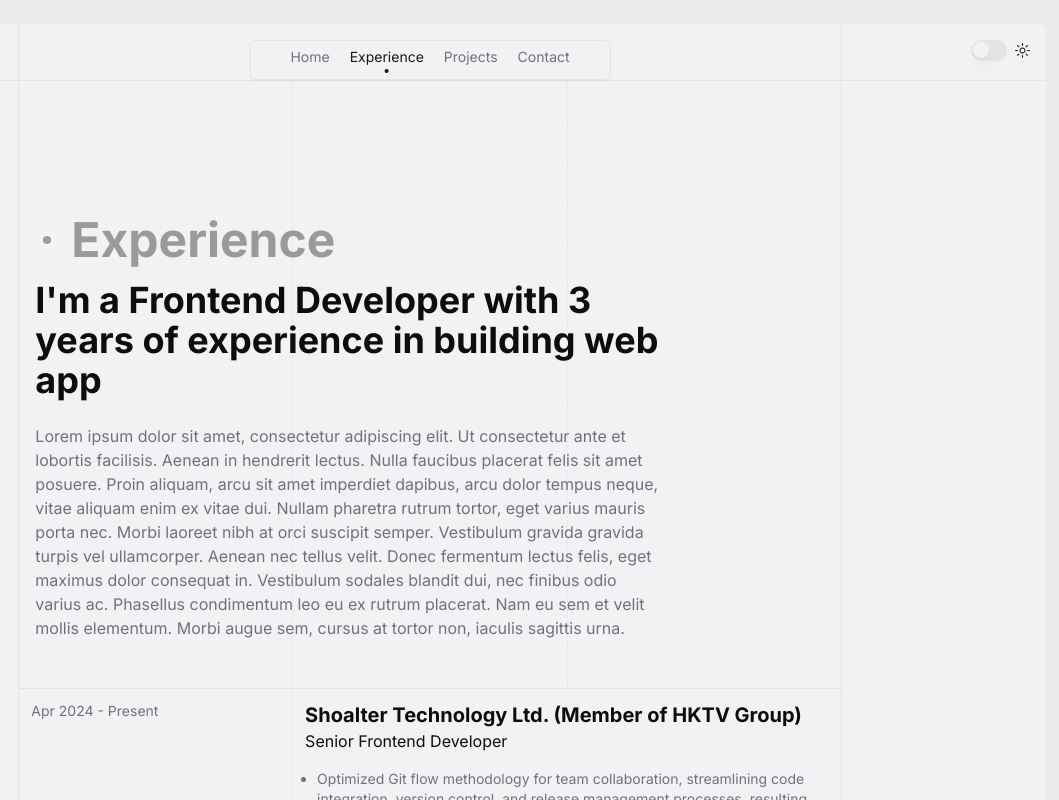
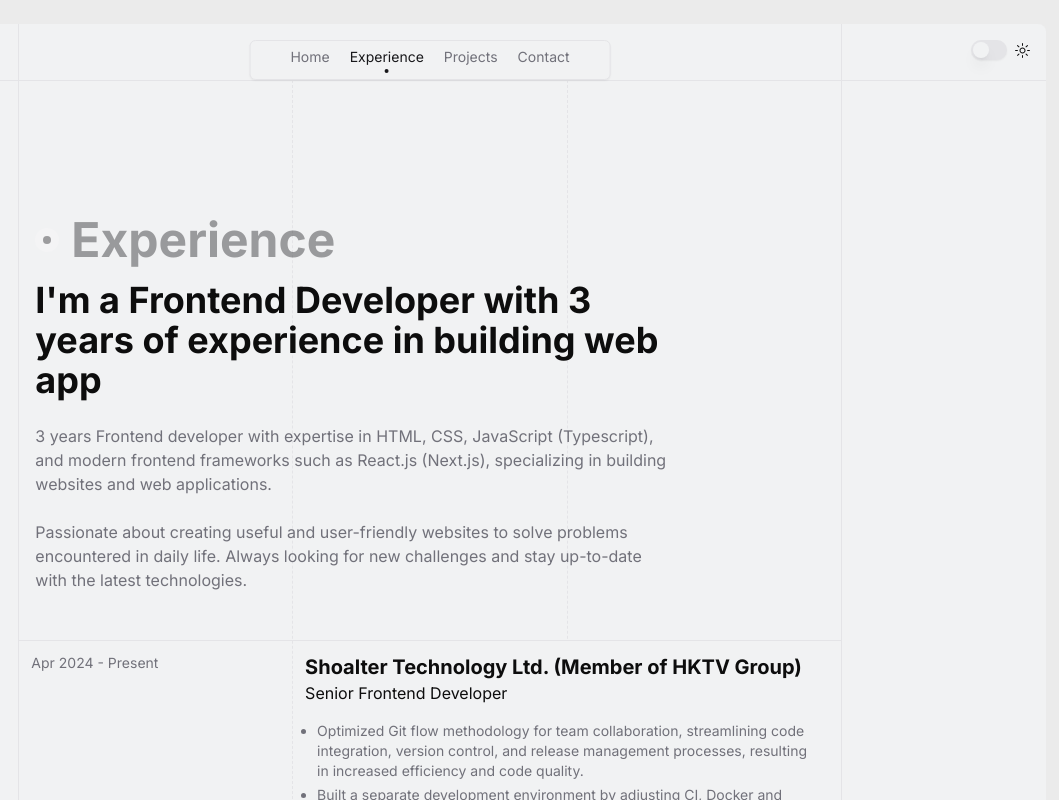
Before and after one commit to tsungyu927/tsungyu927.github.io, a Next.js app: page /experience in a window 1280 px wide. Shown: the top 800 px of the page, without its empty margins (210-1269 px from the left). Built offline with nearby package versions, Linux system fonts and the light colour scheme.

Commit message:
docs: update description of experience page

```diff
--- a/app/experience/page.tsx
+++ b/app/experience/page.tsx
@@ -13,9 +13,12 @@ export default function Experience() {
         <div className="px-4 mb-12">
           <Header>Experience</Header>
           <h2 className="w-4/5 mb-6 text-4xl font-bold">{experience.title}</h2>
-          <h3 className="w-4/5 text-muted-foreground">
-            {experience.description}
-          </h3>
+          <h3
+            className="w-4/5 text-muted-foreground"
+            dangerouslySetInnerHTML={{
+              __html: experience.description.replace(/\n/g, "<br>"),
+            }}
+          />
         </div>
         <div className="mb-4 flex flex-col border-y">
           {experience.work.map((item, index, arr) => (
--- a/constants/profile.json
+++ b/constants/profile.json
@@ -5,7 +5,7 @@
   },
   "experience": {
     "title": "I'm a Frontend Developer with 3 years of experience in building web app",
-    "description": "Lorem ipsum dolor sit amet, consectetur adipiscing elit. Ut consectetur ante et lobortis facilisis. Aenean in hendrerit lectus. Nulla faucibus placerat felis sit amet posuere. Proin aliquam, arcu sit amet imperdiet dapibus, arcu dolor tempus neque, vitae aliquam enim ex vitae dui. Nullam pharetra rutrum tortor, eget varius mauris porta nec. Morbi laoreet nibh at orci suscipit semper. Vestibulum gravida gravida turpis vel ullamcorper. Aenean nec tellus velit. Donec fermentum lectus felis, eget maximus dolor consequat in. Vestibulum sodales blandit dui, nec finibus odio varius ac. Phasellus condimentum leo eu ex rutrum placerat. Nam eu sem et velit mollis elementum. Morbi augue sem, cursus at tortor non, iaculis sagittis urna.",
+    "description": "3 years Frontend developer with expertise in HTML, CSS, JavaScript (Typescript), and modern frontend frameworks such as React.js (Next.js), specializing in building websites and web applications.\n\nPassionate about creating useful and user-friendly websites to solve problems encountered in daily life. Always looking for new challenges and stay up-to-date with the latest technologies.",
     "work": [
       {
         "company": "Shoalter Technology Ltd. (Member of HKTV Group)",
```
